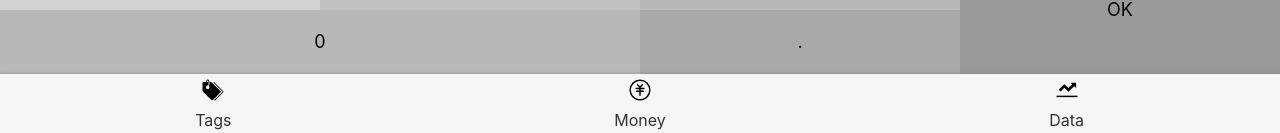
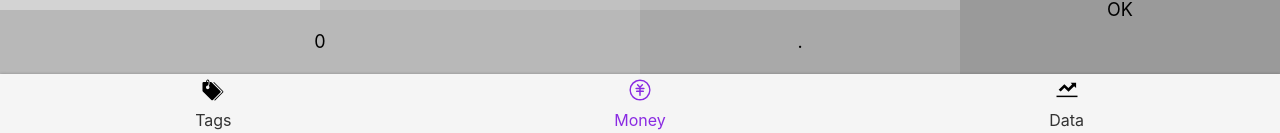
Before and after one commit to 91jzhu/Account, a React app: page / in a window 1280 px wide. Shown: the part 664-797 px from the top of the page. Built offline with nearby package versions, Linux system fonts and the light colour scheme.

Commit message:
解决页面初始化时路由高亮不正确的问题

```diff
--- a/src/components/Nav.tsx
+++ b/src/components/Nav.tsx
@@ -1,5 +1,5 @@
 import styled from "styled-components";
-import {NavLink,Link} from "react-router-dom";
+import {NavLink} from "react-router-dom";
 import * as React from "react";
 import Icon from "./Icon";
 
@@ -11,7 +11,7 @@
                     <NavLink end to="/tags"><Icon name="tags"/>Tags</NavLink>
                 </li>
                 <li>
-                    <NavLink to="/money"><Icon name="money"/>Money</NavLink>
+                    <NavLink to="/"><Icon name="money"/>Money</NavLink>
                 </li>
                 <li>
                     <NavLink to="/data"><Icon name="data"/>Data</NavLink>
```
